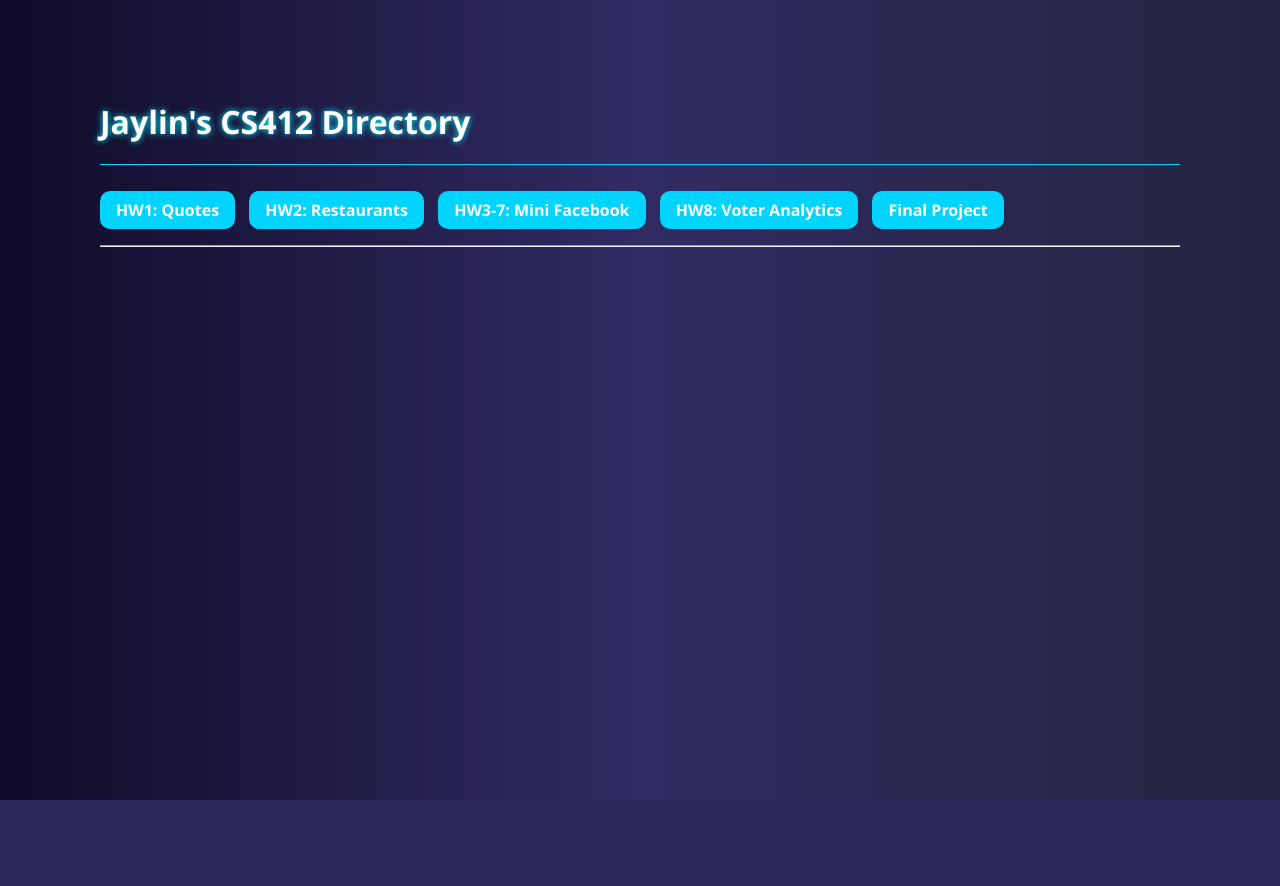
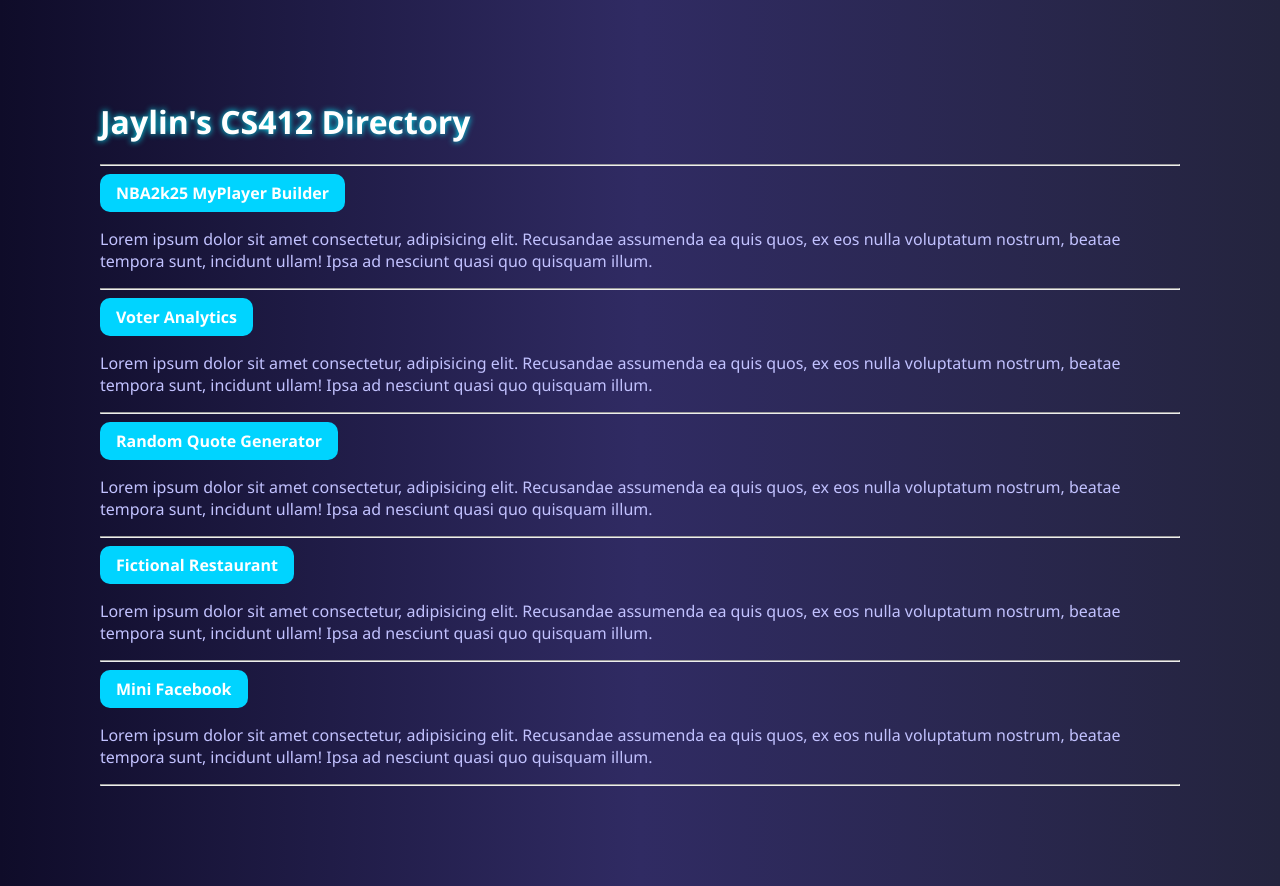
Before and after one commit to JaStaGa/JSG-Website-Directory, a Django app: page /quotes/home/ in a window 1280 px wide. Before the commit the page ends 800 px from the top, so only its background shows below. Run offline with Django 5.2, Linux system fonts and the light colour scheme.

```diff
--- a/directory/templates/directory/base.html
+++ b/directory/templates/directory/base.html
@@ -6,15 +6,21 @@
     </head>
     <body>
         <h1>Jaylin's CS412 Directory</h1>
-        <nav>
-            <ul>
-                <li><a href="{% url 'quotes' %}">HW1: Quotes</a></li>
-                <li><a href="{% url 'restaurants' %}">HW2: Restaurants</a></li>
-                <li><a href="{% url 'mini_fb' %}">HW3-7: Mini Facebook</a></li>
-                <li><a href="{% url 'voter_analytics' %}">HW8: Voter Analytics</a></li>
-                <li><a href="{% url 'project' %}">Final Project</a></li>
-            </ul>
-        </nav>
+        <hr>
+        <a href="{% url 'project' %}">NBA2k25 MyPlayer Builder</a>
+        <p>Lorem ipsum dolor sit amet consectetur, adipisicing elit. Recusandae assumenda ea quis quos, ex eos nulla voluptatum nostrum, beatae tempora sunt, incidunt ullam! Ipsa ad nesciunt quasi quo quisquam illum.</p>
+        <hr>
+        <a href="{% url 'voter_analytics' %}">Voter Analytics</a>
+        <p>Lorem ipsum dolor sit amet consectetur, adipisicing elit. Recusandae assumenda ea quis quos, ex eos nulla voluptatum nostrum, beatae tempora sunt, incidunt ullam! Ipsa ad nesciunt quasi quo quisquam illum.</p>
+        <hr>
+        <a href="{% url 'quotes' %}">Random Quote Generator</a></li>
+        <p>Lorem ipsum dolor sit amet consectetur, adipisicing elit. Recusandae assumenda ea quis quos, ex eos nulla voluptatum nostrum, beatae tempora sunt, incidunt ullam! Ipsa ad nesciunt quasi quo quisquam illum.</p>
+        <hr>
+        <a href="{% url 'restaurants' %}">Fictional Restaurant</a></li>
+        <p>Lorem ipsum dolor sit amet consectetur, adipisicing elit. Recusandae assumenda ea quis quos, ex eos nulla voluptatum nostrum, beatae tempora sunt, incidunt ullam! Ipsa ad nesciunt quasi quo quisquam illum.</p>
+        <hr>
+        <a href="{% url 'mini_fb' %}">Mini Facebook</a></li>
+        <p>Lorem ipsum dolor sit amet consectetur, adipisicing elit. Recusandae assumenda ea quis quos, ex eos nulla voluptatum nostrum, beatae tempora sunt, incidunt ullam! Ipsa ad nesciunt quasi quo quisquam illum.</p>
         <hr>
         {% block content %}{% endblock %}
     </body>
--- a/quotes/templates/quotes/base.html
+++ b/quotes/templates/quotes/base.html
@@ -2,14 +2,14 @@
 <html>
     <head>
         <title>Quotes App</title>
-        <link rel="stylesheet" href="{% static 'styles.css' %}">
+        <link rel="stylesheet" href="{% static 'styles-mini-fb.css' %}">
     </head>
     <body>
         <h1>BARS BY LIL WAYNE</h1>
         <nav>
             <ul>
-                <li><a href="{% url 'home' %}">CS412</a></li>
-                <li><a href="{% url 'quotes' %}">Random Quote</a></li>
+                <li><a href="{% url 'home' %}">Home</a></li>
+                <li><a href="{% url 'quotes' %}">Generate a Random Quote</a></li>
                 <li><a href="{% url 'show_all' %}">Show All</a></li>
                 <li><a href="{% url 'about' %}">About</a></li>
             </ul>
--- a/quotes/views.py
+++ b/quotes/views.py
@@ -11,7 +11,7 @@ quotes_list = [
     "Real G's move in silence like lasagna",
     "Weezy f. Baby and the f is for phenomenal",
     "We gonna be alright if we put Drake on every hook",
-    "Most of yall don’t get the picture unless the flash is on",
+    "Most of yall don't get the picture unless the flash is on",
 ]
 
 images_list = [
```
Also changed, not shown: package.json (added, +28 -0 lines), package-lock.json (added), 2 other files.
